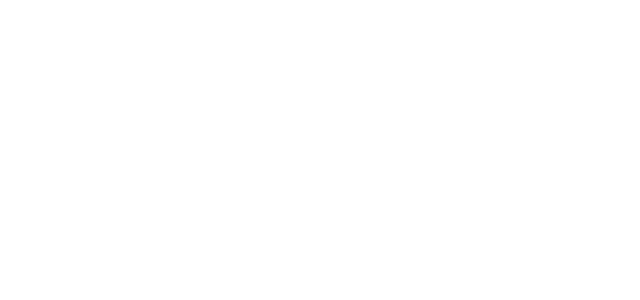
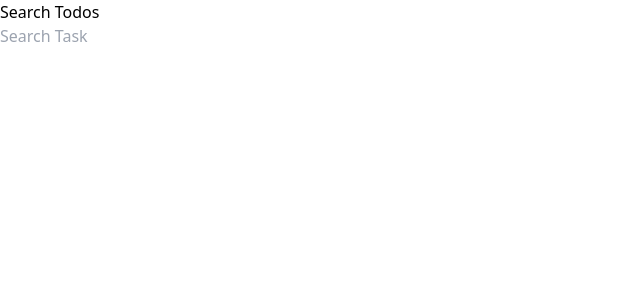
Before and after one commit to Marioboseski/todo-app, a React (Vite) app: page /search-page in a window 1280 px wide. Before the commit this address had no page. Shown: the top 300 px of the page, without its empty margins (0-640 px from the left). Built offline with nearby package versions, Linux system fonts and the light colour scheme.

Commit message:
Feat: add initial search page that allows user to search specific task

```diff
--- a/src/App.tsx
+++ b/src/App.tsx
@@ -1,5 +1,6 @@
 import Auth from "./pages/Auth";
 import TodoApp from "./components/todo/TodoApp";
+import SearchTodosPage from "./pages/SearchTodosPage";
 import { Route, Routes } from "react-router-dom";
 
 const App = () => {
@@ -7,6 +8,7 @@
     <Routes>
       <Route path="/" element={<Auth />} />
       <Route path="/todo-page" element={<TodoApp />} />
+      <Route path="/search-page" element={<SearchTodosPage />} />
     </Routes>
   );
 }
--- a/src/components/todo/TodoApp.tsx
+++ b/src/components/todo/TodoApp.tsx
@@ -5,6 +5,7 @@
 import type { DragEndEvent } from "@dnd-kit/core";
 import { SortableContext, verticalListSortingStrategy, arrayMove } from "@dnd-kit/sortable";
 import { v4 as uuidv4 } from "uuid";
+import { Link } from "react-router-dom";
 
 export type Todo = {
   id: string,
@@ -97,6 +98,7 @@
   return (
     <div className="flex justify-center items-center p-2 min-h-dvh">
       <div className="flex flex-col justify-evenly items-center gap-3 w-full min-h-[600px] border-2 border-blue-300">
+        <Link to={"/search-page"}>Search</Link>
         <h1 className="text-2xl">Todo App</h1>
         <div className="flex flex-col justify-center items-center gap-3">
           <TodoForm onAdd={addTodo} />
--- /dev/null
+++ b/src/pages/SearchTodosPage.tsx
@@ -0,0 +1,48 @@
+import { useState, useEffect } from "react";
+import type { Todo } from "../components/todo/TodoApp";
+
+const SearchTodosPage = () => {
+  const [ query, setQuery ] = useState("");
+  const [ debounceQuery, setDebounceQuery ] = useState("");
+  const [ todos, setTodos ] = useState<Todo[]>([]);
+
+  useEffect(() => {
+    const stored = localStorage.getItem("todos");
+    if(stored) setTodos(JSON.parse(stored));
+  },[]);
+
+  useEffect(() => {
+    const timer = setTimeout(() => {
+      setDebounceQuery(query);
+    }, 500);
+
+    return () => clearTimeout(timer);
+  },[query]);
+
+  const filteredTodos = todos.filter(todo =>
+    todo.text.toLowerCase().includes(debounceQuery.toLowerCase())
+  );
+
+  const handleChange = (e: React.ChangeEvent<HTMLInputElement>) => {
+    setQuery(e.target.value);
+  }
+
+  return (
+    <div>
+      <h2>Search Todos</h2>
+
+      <input type="text"
+      value={query}
+      onChange={handleChange}
+      placeholder="Search Task" />
+
+      <ul>
+        {filteredTodos.map(todo => (
+          <li key={todo.id}>{todo.text}</li>
+        ))}
+      </ul>
+    </div>
+  );
+}
+
+export default SearchTodosPage;
```
